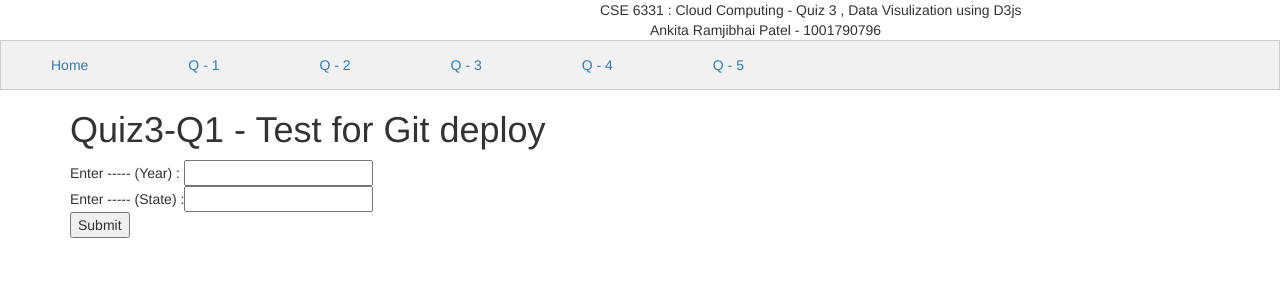
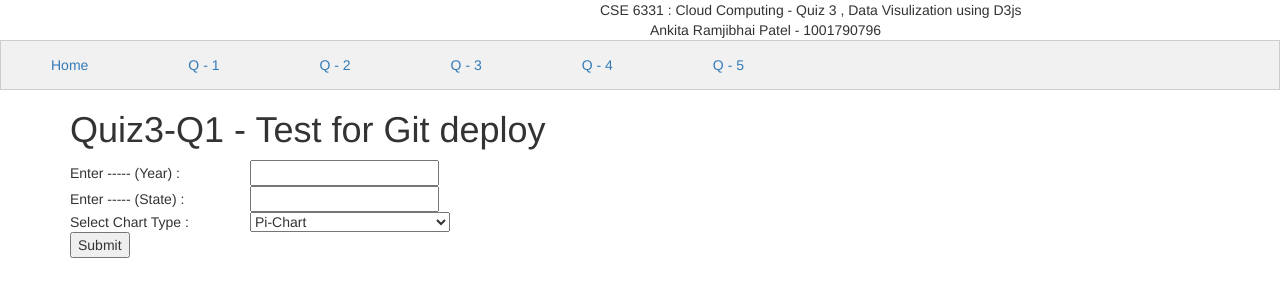
Before and after one commit to patelankitar/CSE_6331_Quiz3, a Flask app: page /q1 in a window 1280 px wide. Shown: the top 300 px of the page. Run offline with Flask 2, Linux system fonts and the light colour scheme; some libraries are stand-ins or nearby versions.

Commit message:
Added Chart Type dropdown

```diff
--- a/app.py
+++ b/app.py
@@ -73,6 +73,13 @@ def q1():
         xAxisLabel = "Candidate"
         yAxisLabel = "# of Votes"
         chartLabel = "Number of Votes per Candidate"
+
+        chartType = request.form['chartSelect']
+
+        print(chartType)
+
+        #if(chartType=="pi"):
+
         return render_template('barChart.html', graphData = (json.dumps(d)), xAxisLabel=json.dumps(xAxisLabel),yAxisLabel=json.dumps(yAxisLabel),chartLabel=json.dumps(chartLabel))
     else:
         return render_template('q1.html')
--- a/templates/q1.html
+++ b/templates/q1.html
@@ -29,6 +29,20 @@
                 </td>
             </tr>
             <tr>
+                <td style="width: 180px;">
+                    Select Chart Type  :
+                 </td>
+                 <td style="width: 250px;">
+                     <select name="chartSelect" id="chartSelect" style="width: 200px;">
+                         <option value="pi">Pi-Chart</option>
+                         <!-- <option value="line">Line Chart</option>
+                         <option value="hBar">Horizontal Bar Chart</option>
+                         <option value="vBar">Vertical Bar  Chart</option>
+                         <option value="point">Scattered (Point) Chart</option> -->
+                     </select>
+                 </td>
+            </tr>
+            <tr>
                 <td colspan="2">
                     <input type="submit" name="search" id="search" value="Submit">
                 </td>
```
Also changed, not shown: templates/q2.html (+14 -0 lines).
